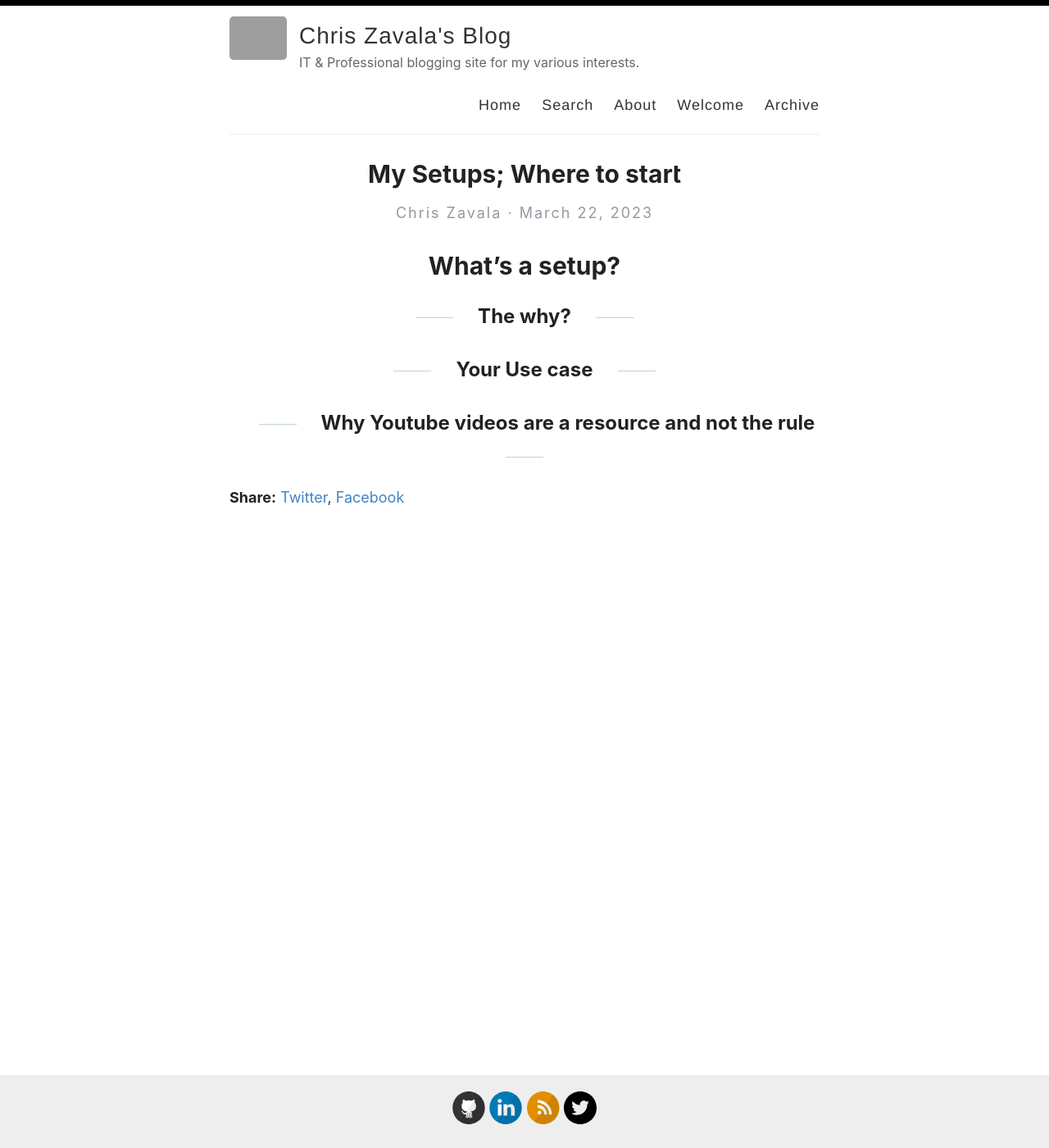
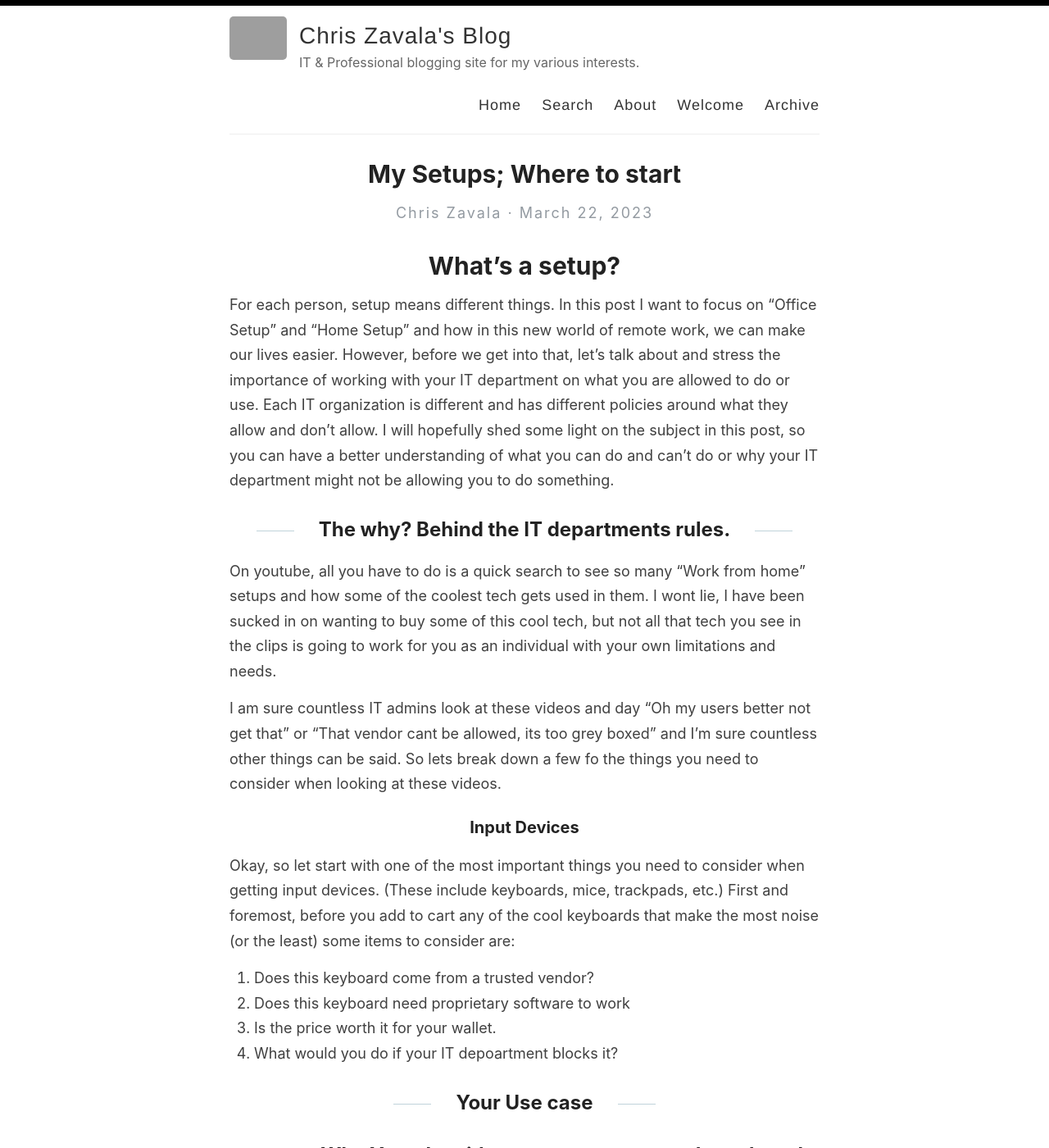
Before and after one commit to zavalalabs/zavalalabs.github.io, a Jekyll site: the page built from _posts/2023-3-22-Developing.md, in a window 1280 px wide and 1400 px high. Shown: the whole window at 82% size. Built offline with Jekyll 4.4.1, drawn with Linux system fonts in a browser that asks for light colours; grey boxes are pictures that could not be loaded.

Commit message:
Updated drafts

```diff
--- a/_posts/2023-3-22-Developing.md
+++ b/_posts/2023-3-22-Developing.md
@@ -6,7 +6,22 @@ title: My Setups; Where to start
 
 # What's a setup?
 
-## The why?
+For each person, setup means different things. In this post I want to focus on "Office Setup" and "Home Setup" and how in this new world of remote work, we can make our lives easier. However, before we get into that, let's talk about and stress the importance of working with your IT department on what you are allowed to do or use. Each IT organization is different and has different policies around what they allow and don't allow. I will hopefully shed some light on the subject in this post, so you can have a better understanding of what you can do and can't do or why your IT department might not be allowing you to do something.
+
+## The why? Behind the IT departments rules.
+
+On youtube, all you have to do is a quick search to see so many "Work from home" setups and how some of the coolest tech gets used in them. I wont lie, I have been sucked in on wanting to buy some of this cool tech, but not all that tech you see in the clips is going to work for you as an individual with your own limitations and needs.
+
+I am sure countless IT admins look at these videos and day "Oh my users better not get that" or "That vendor cant be allowed, its too grey boxed" and I'm sure countless other things can be said. So lets break down a few fo the things you need to consider when looking at these videos.
+
+### Input Devices
+
+Okay, so let start with one of the most important things you need to consider when getting input devices. (These include keyboards, mice, trackpads, etc.) First and foremost, before you add to cart any of the cool keyboards that make the most noise (or the least) some items to consider are:
+1. Does this keyboard come from a trusted vendor?
+2. Does this keyboard need proprietary software to work
+3. Is the price worth it for your wallet.
+4. What would you do if your IT depoartment blocks it?
+
 
 ## Your Use case
 
```
Also changed, not shown: _posts/2023-4-24-Unifi-Connect-First-Impressions.md (+3 -3 lines).
